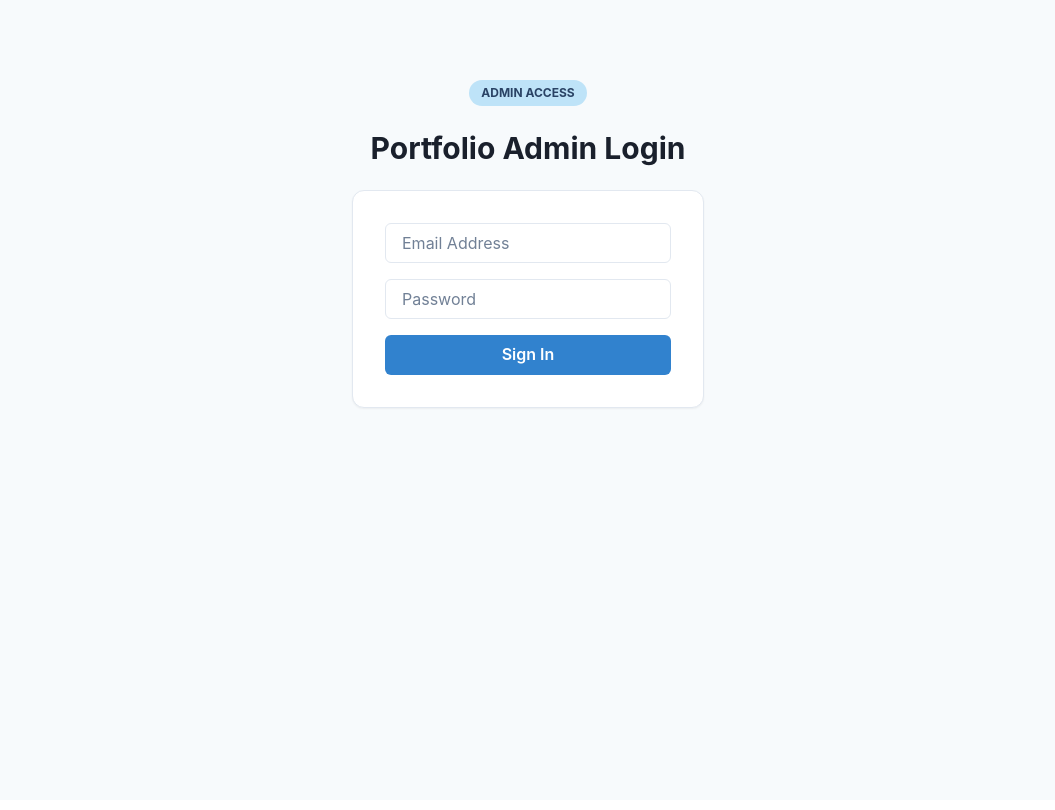
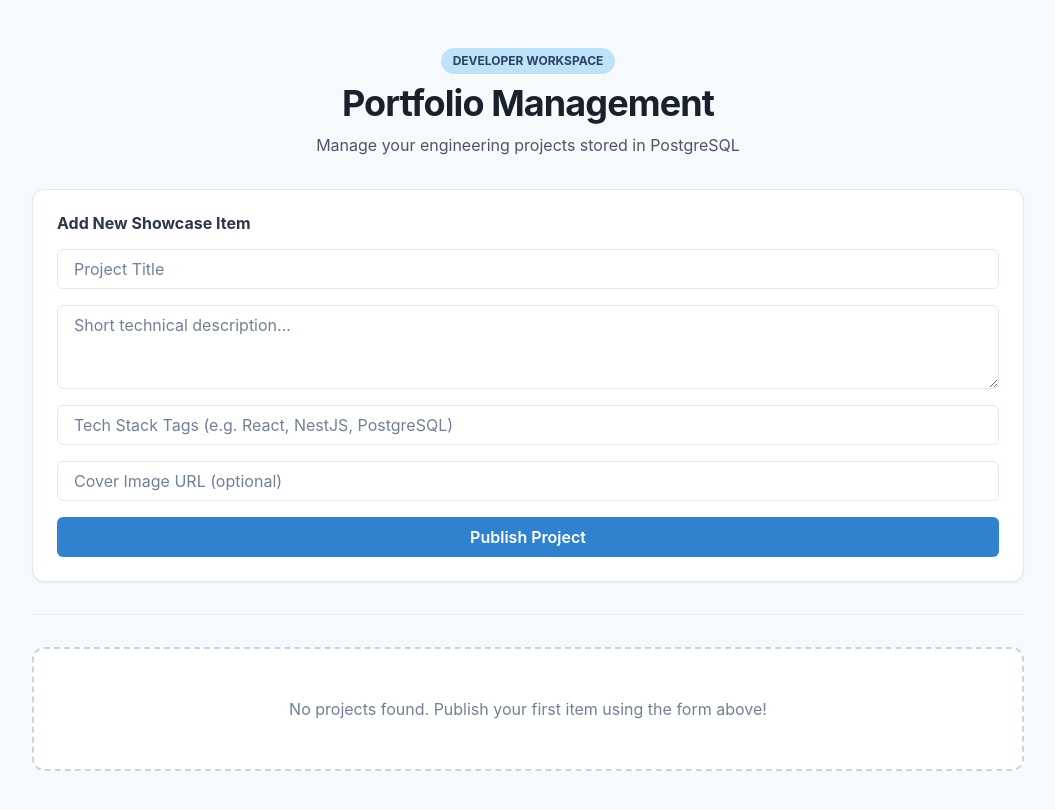
Before and after one commit to NewestCoderJinx/Portfolio-monorepo, a React (Vite) app in the folder web/: page /admin in a window 1280 px wide. Before the commit this address led to /login. Shown: the top 810 px of the page, without its empty margins (112-1167 px from the left). Built offline with nearby package versions, Linux system fonts and the light colour scheme; sample sign-in values are in the browser's storage.

Commit message:
Added authentication and state management in login and auth

```diff
--- a/web/src/App.tsx
+++ b/web/src/App.tsx
@@ -2,8 +2,10 @@ import { BrowserRouter, Routes, Route, Navigate } from 'react-router-dom';
 import { PublicView } from './pages/PublicView';
 import AdminView from './pages/AdminView';
 import { LoginView } from './pages/LoginView';
-import { isAuthenticated } from './api/auth';
 import type { JSX } from 'react/jsx-runtime';
+function isAuthenticated() {
+  return Boolean(localStorage.getItem('token'));
+}
 
 function ProtectedRoute({ children }: { children: JSX.Element }) {
   if (!isAuthenticated()) {
--- a/web/src/api/auth.ts
+++ b/web/src/api/auth.ts
@@ -1,31 +1,29 @@
-import axios from 'axios';
+const API_URL = 'http://localhost:3000';
 
-const API_BASE_URL = 'http://localhost:3000';
-
-export interface AuthResponse {
-  access_token: string;
-}
-
-export const login = async (email: string, password: string): Promise<AuthResponse> => {
-  const response = await axios.post<AuthResponse>(`${API_BASE_URL}/auth/login`, {
-    email,
-    password,
-  });
-  return response.data;
+export const getAuthHeaders = () => {
+  const token = localStorage.getItem('access_token');
+  return {
+    'Content-Type': 'application/json',
+    ...(token ? { Authorization: `Bearer ${token}` } : {}),
+  };
 };
 
-export const setToken = (token: string): void => {
-  localStorage.setItem('admin_token', token);
+export const loginUser = async (email: string, password: string) => {
+  const res = await fetch(`${API_URL}/auth/login`, {
+    method: 'POST',
+    headers: { 'Content-Type': 'application/json' },
+    body: JSON.stringify({ email, password }),
+  });
+
+  if (!res.ok) {
+    throw new Error('Invalid credentials');
+  }
+
+  const data = await res.json();
+  localStorage.setItem('access_token', data.access_token);
+  return data;
 };
 
-export const getToken = (): string | null => {
-  return localStorage.getItem('admin_token');
+export const logoutUser = () => {
+  localStorage.removeItem('access_token');
 };
-
-export const removeToken = (): void => {
-  localStorage.removeItem('admin_token');
-};
-
-export const isAuthenticated = (): boolean => {
-  return !!getToken();
-};
--- a/web/src/pages/LoginView.tsx
+++ b/web/src/pages/LoginView.tsx
@@ -1,88 +1,45 @@
-import { useState, type FormEvent } from 'react';
-import {
-  Box,
-  Container,
-  Heading,
-  VStack,
-  Input,
-  Button,
-  useToast,
-  Badge,
-} from '@chakra-ui/react';
+import React, { useState } from 'react';
 import { useNavigate } from 'react-router-dom';
-import { login, setToken } from '../api/auth';
+import { loginUser } from '../api/auth';
 
-export function LoginView() {
+export const LoginView: React.FC = () => {
   const [email, setEmail] = useState('');
   const [password, setPassword] = useState('');
-  const [loading, setLoading] = useState(false);
-  const toast = useToast();
+  const [error, setError] = useState('');
   const navigate = useNavigate();
 
-  const handleLogin = async (e: FormEvent) => {
+  const handleSubmit = async (e: React.FormEvent) => {
     e.preventDefault();
-    setLoading(true);
-
+    setError('');
     try {
-      const data = await login(email, password);
-      setToken(data.access_token);
-      toast({ title: 'Logged in successfully', status: 'success', duration: 3000, isClosable: true });
+      await loginUser(email, password);
       navigate('/admin');
-    } catch (err) {
-      toast({
-        title: 'Authentication failed',
-        description: 'Invalid credentials provided',
-        status: 'error',
-        duration: 3000,
-        isClosable: true,
-      });
-    } finally {
-      setLoading(false);
+    } catch (err: any) {
+      setError(err.message || 'Login failed');
     }
   };
 
   return (
-    <Box bg="gray.50" minH="100vh" py={20}>
-      <Container maxW="sm">
-        <VStack spacing={6}>
-          <Badge colorScheme="blue" px={3} py={1} borderRadius="full">
-            Admin Access
-          </Badge>
-          <Heading size="lg">Portfolio Admin Login</Heading>
-
-          <Box
-            as="form"
-            onSubmit={handleLogin}
-            w="full"
-            p={8}
-            bg="white"
-            borderRadius="xl"
-            borderWidth="1px"
-            borderColor="gray.200"
-            boxShadow="sm"
-          >
-            <VStack spacing={4}>
-              <Input
+    <div className="login-container">
+      <h2>Admin Login</h2>
+      {error && <p style={{ color: 'red' }}>{error}</p>}
+      <form onSubmit={handleSubmit}>
+        <input
           type="email"
-                placeholder="Email Address"
+          placeholder="Email"
           value={email}
           onChange={(e) => setEmail(e.target.value)}
-                isRequired
+          required
         />
-              <Input
+        <input
           type="password"
           placeholder="Password"
           value={password}
           onChange={(e) => setPassword(e.target.value)}
-                isRequired
+          required
         />
-              <Button type="submit" colorScheme="blue" w="full" isLoading={loading}>
-                Sign In
-              </Button>
-            </VStack>
-          </Box>
-        </VStack>
-      </Container>
-    </Box>
+        <button type="submit">Login</button>
+      </form>
+    </div>
   );
-}
+};
```
Also changed, not shown: 1 other file (tests, documents, lock files or other folders). Lines whose indentation alone changed are shown as unchanged.
